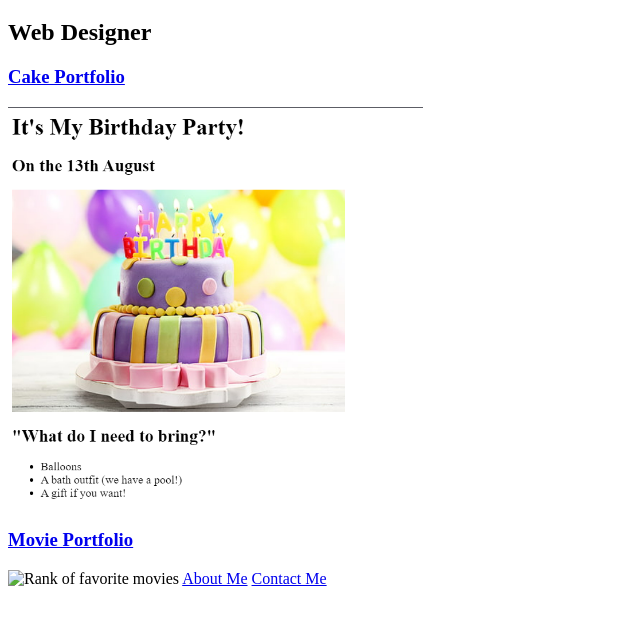
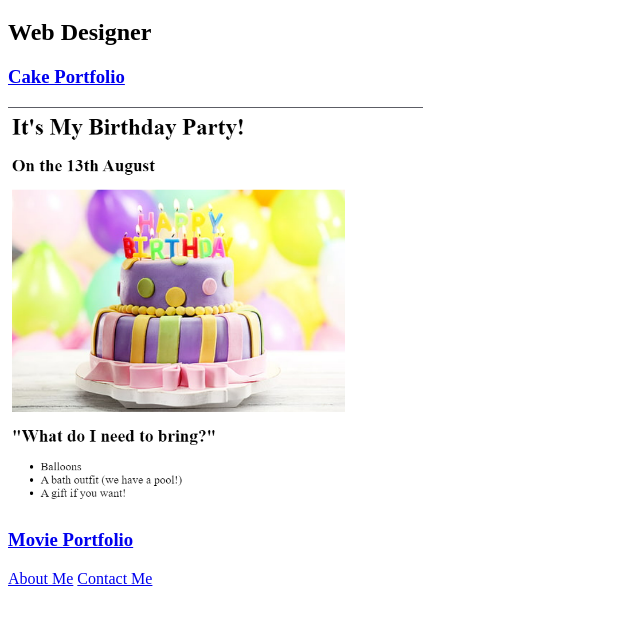
Before and after one commit to arianemunhoz/html-portfolio, a plain HTML site: page index.html in a window 1280 px wide. Shown: the part 61-686 px from the top of the page, without its empty margins (0-640 px from the left). Drawn offline with Linux system fonts and the light colour scheme.

Commit message:
Update index.html

```diff
--- a/index.html
+++ b/index.html
@@ -14,7 +14,6 @@
     <h3><a href="./public/Portfolio-cake.html">Cake Portfolio</a></h3>
     <img src="./assets/images/ProjectZero.png" height="400" alt="Birthday Party Invite" />
     <h3><a href="./public/Portfolio-movies.html">Movie Portfolio</a></h3>
-    <img src="./assets/images/ProjectzZero2.png" height="400" alt="Rank of favorite movies" />
     <a href="./public/about.html">About Me</a>
     <a href="./public/contact.html">Contact Me</a>
 
```
